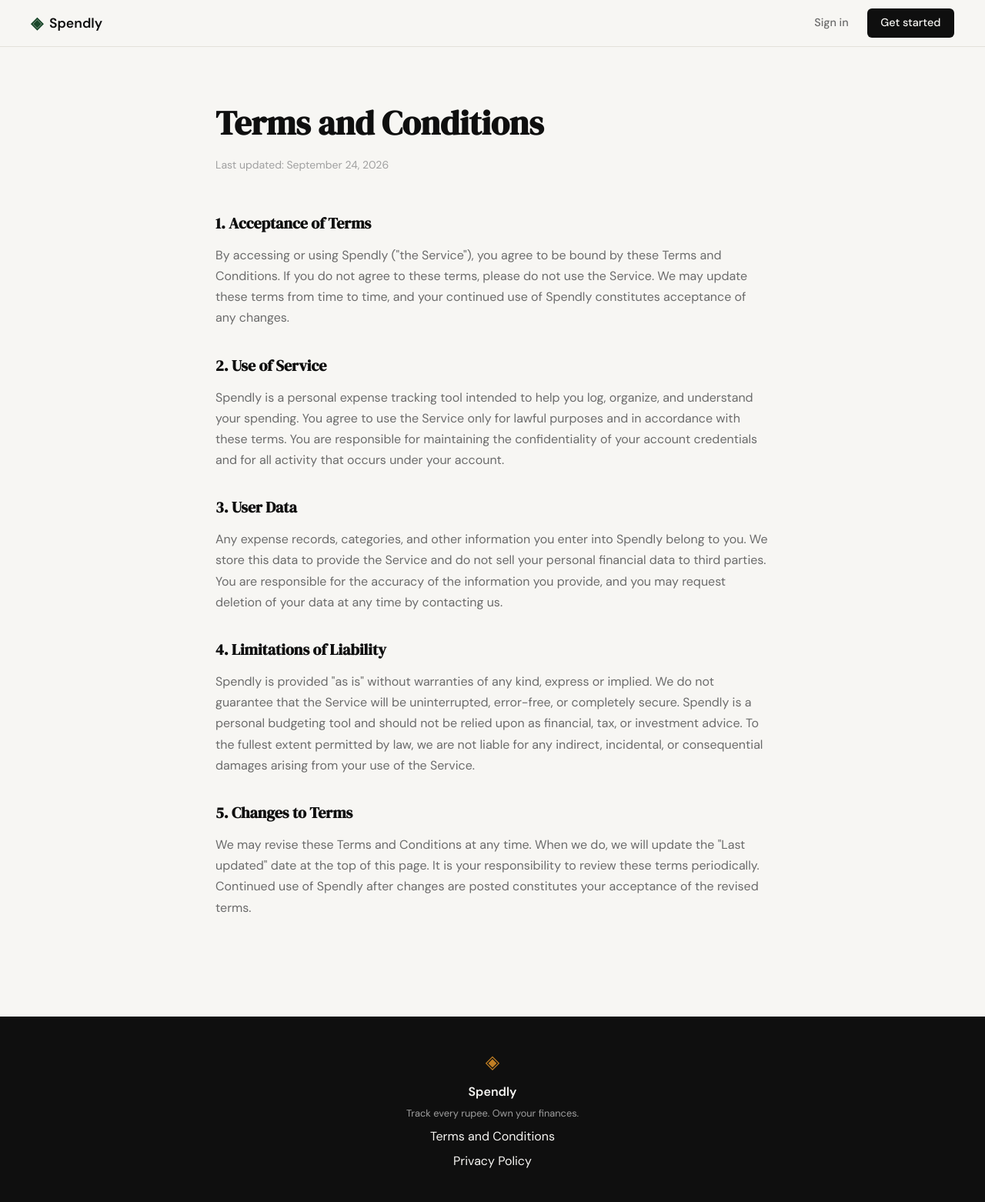
After one commit to Priya1794/spendly, a Flask app: page /terms in a window 1280 px wide. The commit adds this page. Shown: the whole page at 77% size. Run offline with Flask 3, Linux system fonts and the light colour scheme.

Commit message:
landing: add terms and conditions page and route
Co-Authored-By: Claude Sonnet 5 <noreply@anthropic.com>

```diff
--- a/app.py
+++ b/app.py
@@ -20,6 +20,11 @@ def register():
 @app.route("/login")
 def login():
     return render_template("login.html")
+
+
+@app.route("/terms")
+def terms():
+    return render_template("terms.html")
 
 
 # ------------------------------------------------------------------ #
--- a/static/css/style.css
+++ b/static/css/style.css
@@ -528,3 +528,45 @@ a { color: inherit; text-decoration: none; }
     .nav-links a:not(.nav-cta) { display: none; }
     .hero { padding: 3rem 1rem 2rem; }
 }
+
+/* ------------------------------------------------------------------ */
+/* Legal pages                                                         */
+/* ------------------------------------------------------------------ */
+
+.legal {
+    padding: 4rem 2rem 6rem;
+}
+
+.legal-inner {
+    max-width: 720px;
+    margin: 0 auto;
+}
+
+.legal-title {
+    font-family: var(--font-display);
+    font-size: clamp(2rem, 4vw, 2.75rem);
+    color: var(--ink);
+    margin-bottom: 0.5rem;
+}
+
+.legal-updated {
+    color: var(--ink-faint);
+    font-size: 0.875rem;
+    margin-bottom: 3rem;
+}
+
+.legal-section {
+    margin-bottom: 2rem;
+}
+
+.legal-section h2 {
+    font-family: var(--font-display);
+    font-size: 1.25rem;
+    color: var(--ink);
+    margin-bottom: 0.75rem;
+}
+
+.legal-section p {
+    color: var(--ink-muted);
+    line-height: 1.7;
+}
--- a/templates/base.html
+++ b/templates/base.html
@@ -34,7 +34,7 @@
             <span class="brand-icon">◈</span>
             <span class="footer-name">Spendly</span>
             <p class="footer-copy">Track every rupee. Own your finances.</p>
-            <a href="#">Terms and Conditions</a>
+            <a href="{{ url_for('terms') }}">Terms and Conditions</a>
             <a href="#">Privacy Policy</a>
         </div>
     </footer>
--- /dev/null
+++ b/templates/terms.html
@@ -0,0 +1,68 @@
+{% extends "base.html" %}
+
+{% block title %}Terms and Conditions — Spendly{% endblock %}
+
+{% block content %}
+
+<section class="legal">
+    <div class="legal-inner">
+        <h1 class="legal-title">Terms and Conditions</h1>
+        <p class="legal-updated">Last updated: September 24, 2026</p>
+
+        <div class="legal-section">
+            <h2>1. Acceptance of Terms</h2>
+            <p>
+                By accessing or using Spendly ("the Service"), you agree to be bound by these
+                Terms and Conditions. If you do not agree to these terms, please do not use
+                the Service. We may update these terms from time to time, and your continued
+                use of Spendly constitutes acceptance of any changes.
+            </p>
+        </div>
+
+        <div class="legal-section">
+            <h2>2. Use of Service</h2>
+            <p>
+                Spendly is a personal expense tracking tool intended to help you log, organize,
+                and understand your spending. You agree to use the Service only for lawful
+                purposes and in accordance with these terms. You are responsible for maintaining
+                the confidentiality of your account credentials and for all activity that occurs
+                under your account.
+            </p>
+        </div>
+
+        <div class="legal-section">
+            <h2>3. User Data</h2>
+            <p>
+                Any expense records, categories, and other information you enter into Spendly
+                belong to you. We store this data to provide the Service and do not sell your
+                personal financial data to third parties. You are responsible for the accuracy
+                of the information you provide, and you may request deletion of your data at
+                any time by contacting us.
+            </p>
+        </div>
+
+        <div class="legal-section">
+            <h2>4. Limitations of Liability</h2>
+            <p>
+                Spendly is provided "as is" without warranties of any kind, express or implied.
+                We do not guarantee that the Service will be uninterrupted, error-free, or
+                completely secure. Spendly is a personal budgeting tool and should not be
+                relied upon as financial, tax, or investment advice. To the fullest extent
+                permitted by law, we are not liable for any indirect, incidental, or
+                consequential damages arising from your use of the Service.
+            </p>
+        </div>
+
+        <div class="legal-section">
+            <h2>5. Changes to Terms</h2>
+            <p>
+                We may revise these Terms and Conditions at any time. When we do, we will
+                update the "Last updated" date at the top of this page. It is your
+                responsibility to review these terms periodically. Continued use of Spendly
+                after changes are posted constitutes your acceptance of the revised terms.
+            </p>
+        </div>
+    </div>
+</section>
+
+{% endblock %}
```
